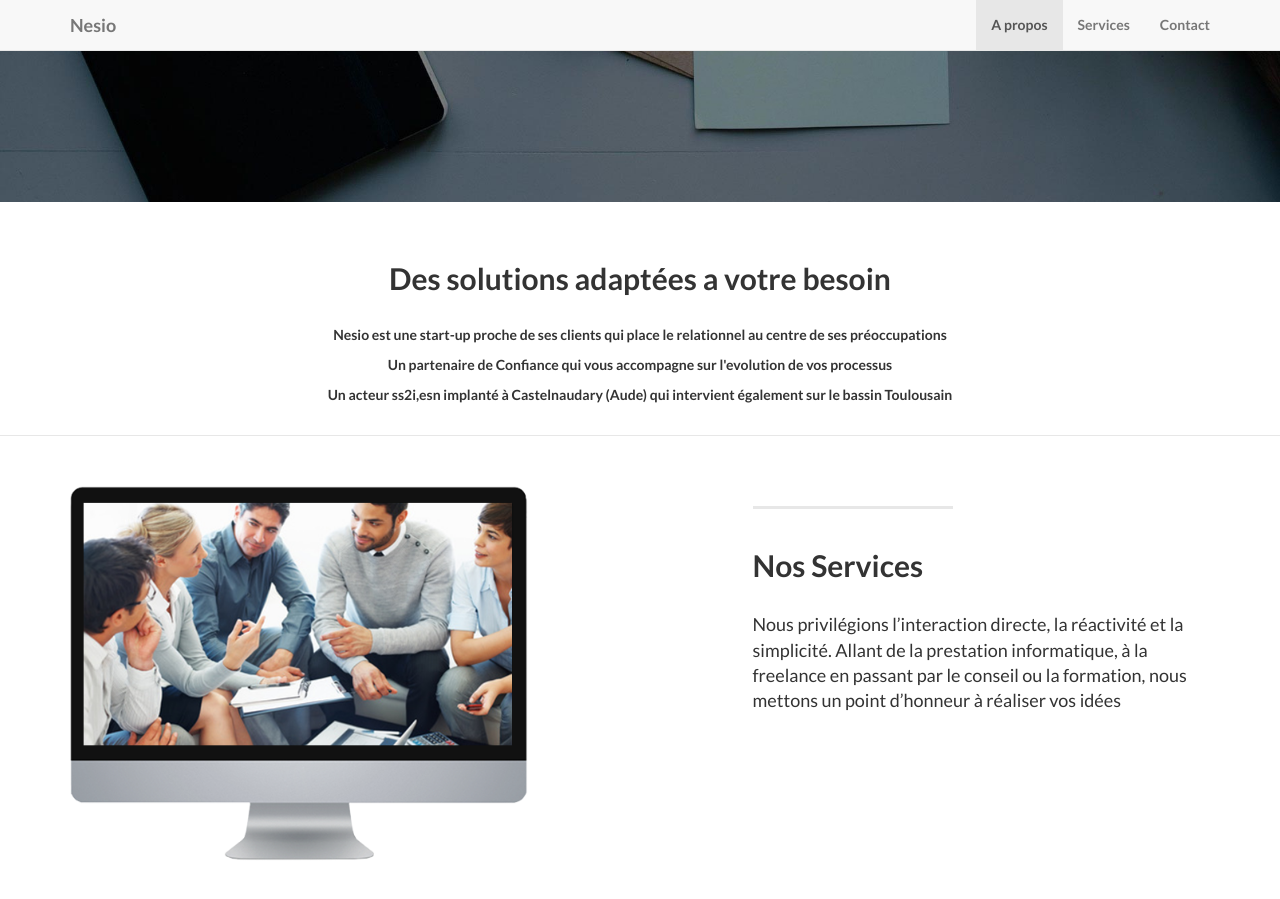
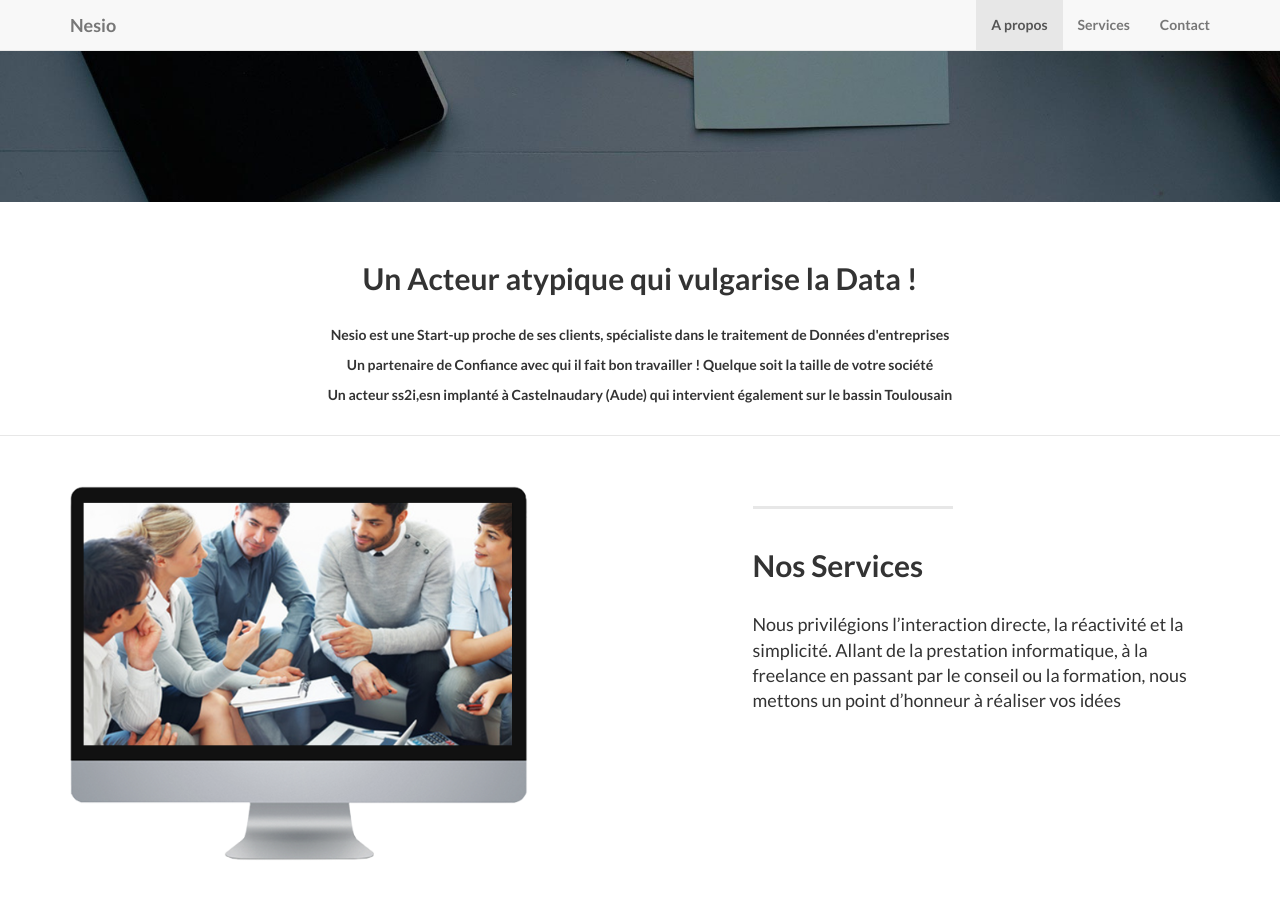
Before and after one commit to nesio/website, a Jekyll site: the page built from index.html, in a window 1280 px wide and 900 px high, scrolled down 575 px. Built offline with Jekyll 4.4.1, drawn with Linux system fonts in a browser that asks for light colours.

Commit message:
update about

```diff
--- a/_includes/about.html
+++ b/_includes/about.html
@@ -3,10 +3,10 @@
         <div class="row">
             <div class="col-lg-8 col-lg-offset-2">
               <br/><br/>
-              <h2>Des solutions adaptées a votre besoin</h2>
+              <h2>Un Acteur atypique qui vulgarise la Data !</h2>
               <br/>
-                <p>Nesio est une start-up proche de ses clients qui place le relationnel au centre de ses préoccupations</p>
-                <p>Un partenaire de Confiance qui vous accompagne sur l'evolution de vos processus</p>
+                <p>Nesio est une Start-up proche de ses clients, spécialiste dans le traitement de Données d'entreprises</p>
+                <p>Un partenaire de Confiance avec qui il fait bon travailler ! Quelque soit la taille de votre société</p>
 				<p>Un acteur ss2i,esn implanté à Castelnaudary (Aude) qui intervient également sur le bassin Toulousain</p>
               <br/>
               </div>
```
